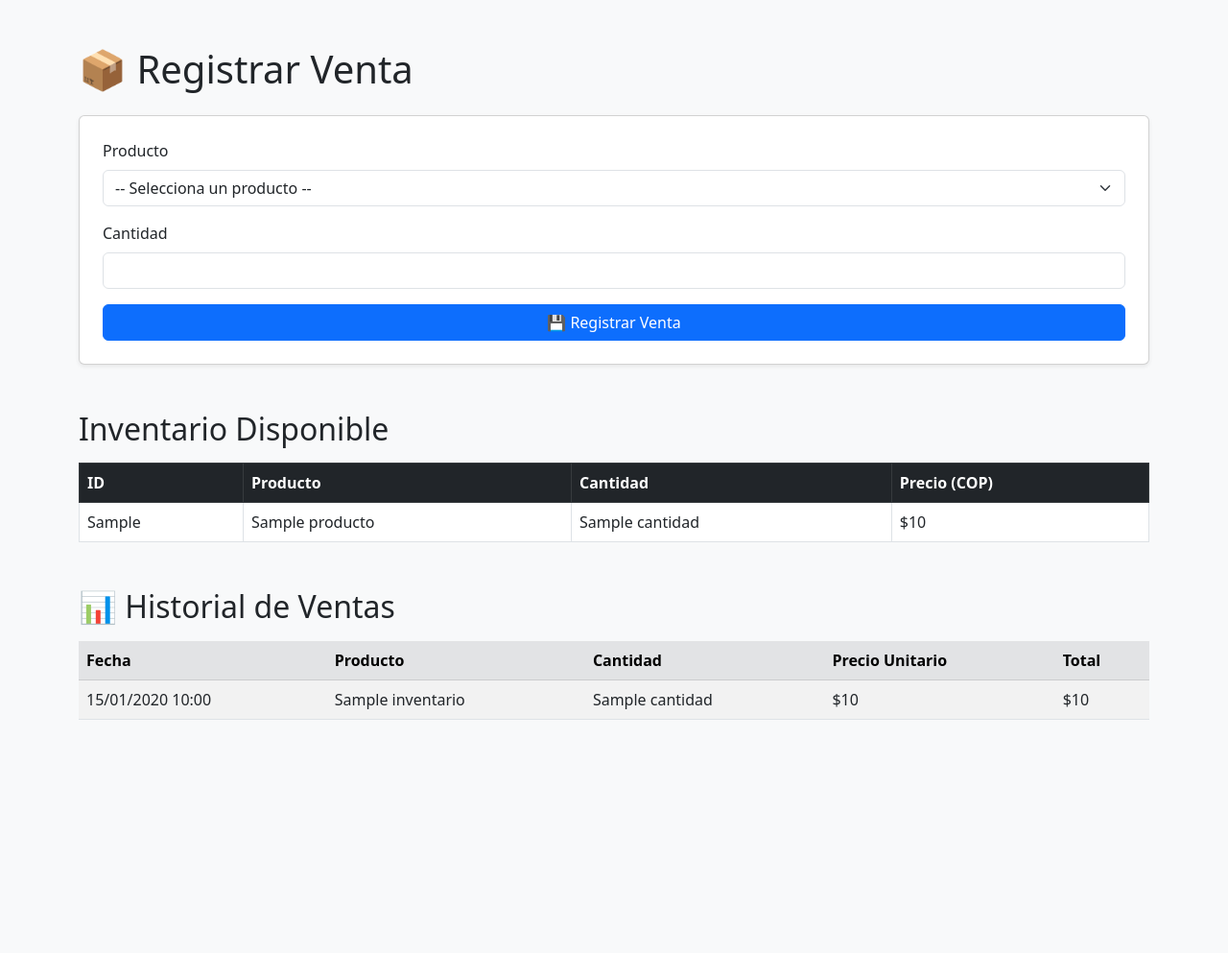
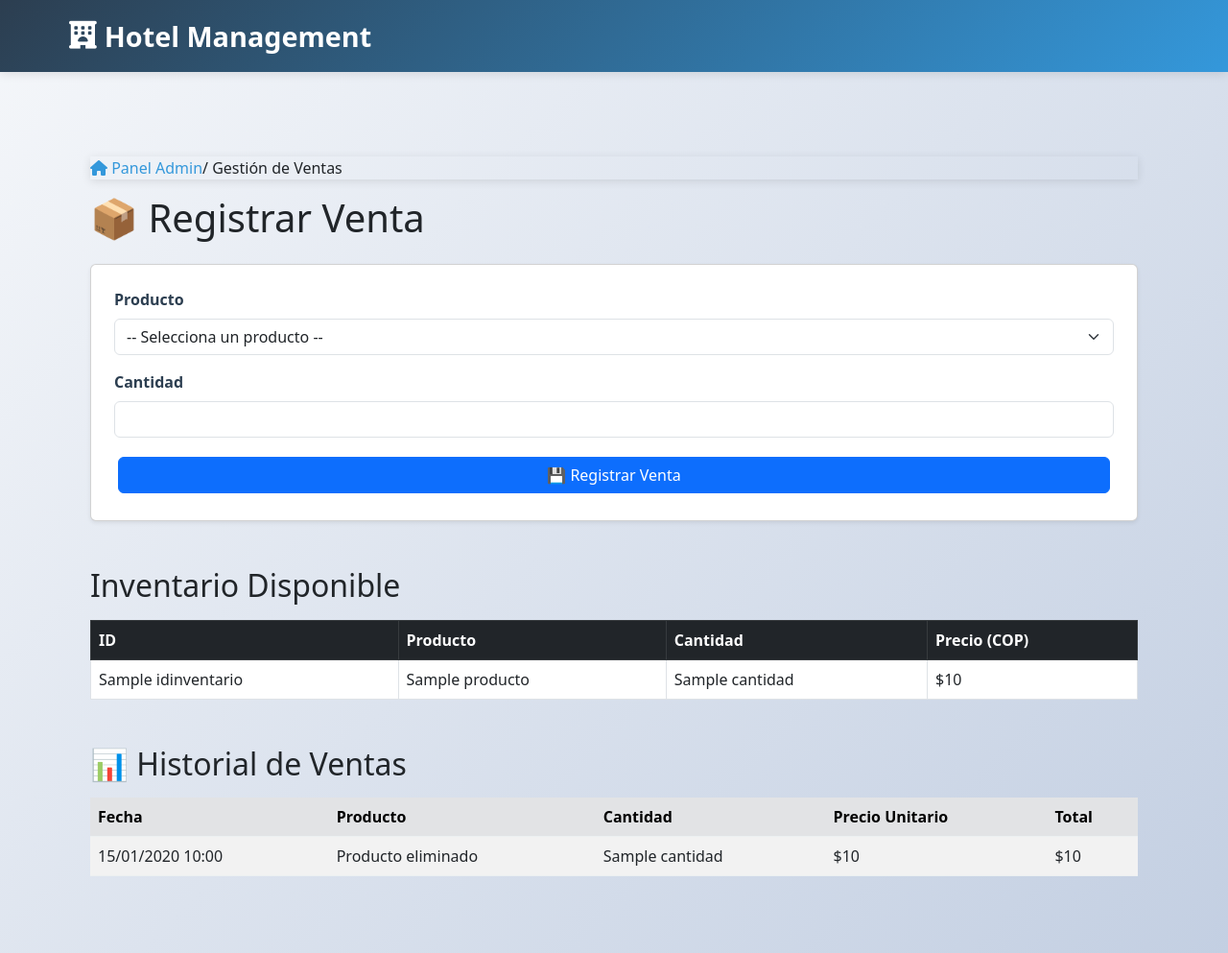
Before and after one commit to KevinPalomino/HotelPython, a Python web app: template app/templates/admin/ventas.html in a window 1280 px wide. Shown: the whole page at 96% size. Before the commit the page ends 750 px from the top, so only its background shows below. Run offline with Jinja, Linux system fonts and the light colour scheme; the template is opened without the code that fills it: most values are stand-ins (such as "Sample title", 1, 10 or a date in 2020).

Commit message:
VENTAS ÚLTIMA ACTUALIZACIÓN

```diff
--- a/app/models/models.py
+++ b/app/models/models.py
@@ -186,4 +186,6 @@ class Ventas(db.Model):
     fecha = db.Column(db.DateTime)
     cantidad = db.Column(db.Integer)
     precio = db.Column(db.Float)
-    id_inventario = db.Column(db.Integer, db.ForeignKey('inventario.id_inventario'))
+    id_inventario = db.Column(db.Integer, db.ForeignKey('inventario.idinventario'))
+
+    inventario = db.relationship('Inventario', backref='ventas', lazy=True)
--- a/app/templates/admin/ventas.html
+++ b/app/templates/admin/ventas.html
@@ -1,13 +1,18 @@
-<!DOCTYPE html>
-<html lang="es">
-<head>
-    <meta charset="UTF-8">
-    <title>Ventas</title>
-    <link rel="stylesheet" href="https://cdn.jsdelivr.net/npm/bootstrap@5.3.0/dist/css/bootstrap.min.css">
-</head>
-<body class="bg-light">
+{% extends "base.html" %}
 
-    <div class="container mt-5">
+{% block title %}Gestión de Ventas{% endblock %}
+
+{% block content %}
+<div class="container mt-4">
+
+    <!-- Breadcrumb -->
+    <div class="breadcrumb">
+        <a href="{{ url_for('admin.panel_admin') }}">
+            <i class="fas fa-home"></i> Panel Admin
+        </a>
+        <span> / Gestión de Ventas</span>
+    </div>
+
     <h1 class="mb-4">📦 Registrar Venta</h1>
 
     <!-- Mensajes flash -->
@@ -23,13 +28,13 @@
     {% endwith %}
 
     <!-- Formulario de venta -->
-        <form method="POST" class="card p-4 shadow-sm">
+    <form method="POST" class="card p-4 shadow-sm mb-5">
         <div class="mb-3">
             <label for="producto_id" class="form-label">Producto</label>
             <select class="form-select" name="producto_id" id="producto_id" required>
                 <option value="" selected disabled>-- Selecciona un producto --</option>
                 {% for producto in productos %}
-                        <option value="{{ producto.id_inventario }}">
+                    <option value="{{ producto.idinventario }}">
                         {{ producto.nombre }} - Stock: {{ producto.cantidad }} - ${{ producto.precio }}
                     </option>
                 {% endfor %}
@@ -58,7 +63,7 @@
         <tbody>
             {% for producto in productos %}
             <tr>
-                    <td>{{ producto.id_inventario }}</td>
+                <td>{{ producto.idinventario }}</td>
                 <td>{{ producto.nombre }}</td>
                 <td>{{ producto.cantidad }}</td>
                 <td>${{ producto.precio }}</td>
@@ -83,7 +88,10 @@
             {% for venta in ventas %}
             <tr>
                 <td>{{ venta.fecha.strftime('%d/%m/%Y %H:%M') }}</td>
-                    <td>{{ venta.inventario.nombre }}</td>
+                <td>
+                    {% set producto = productos | selectattr('idinventario', 'equalto', venta.id_inventario) | first %}
+                    {{ producto.nombre if producto else 'Producto eliminado' }}
+                </td>
                 <td>{{ venta.cantidad }}</td>
                 <td>${{ venta.precio }}</td>
                 <td>${{ venta.cantidad * venta.precio }}</td>
@@ -92,7 +100,4 @@
         </tbody>
     </table>
 </div>
-
-    <script src="https://cdn.jsdelivr.net/npm/bootstrap@5.3.0/dist/js/bootstrap.bundle.min.js"></script>
-</body>
-</html>
+{% endblock %}
```
Also changed, not shown: app/models/ventas.htm (added, +22 -0 lines), app/routes/ventas.py (+30 -19 lines). Lines whose indentation alone changed are shown as unchanged.
